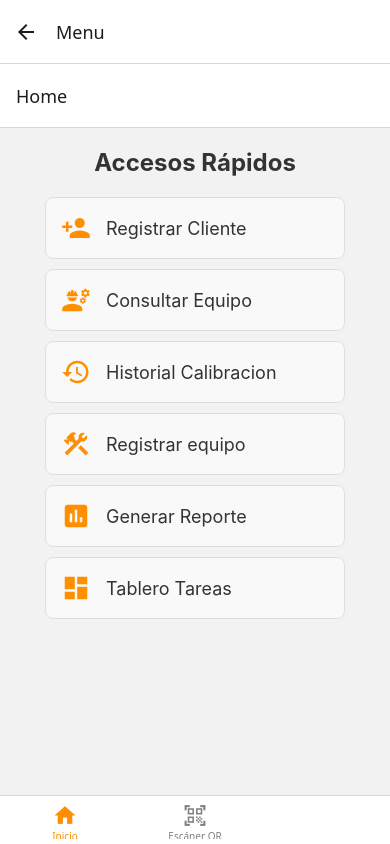
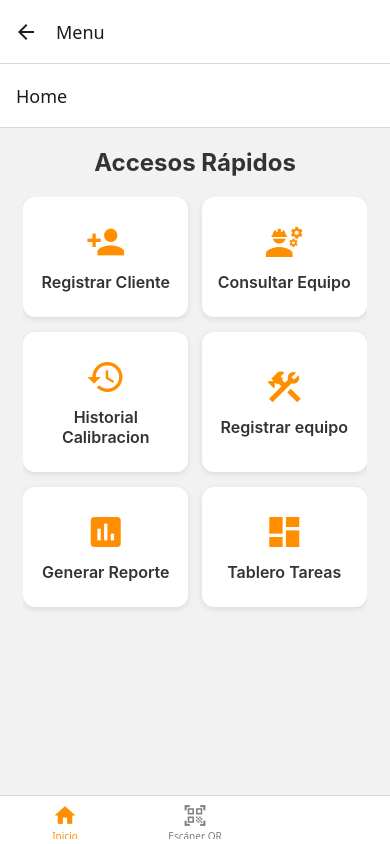
Before and after one commit to RamsesSosa/SistemaSicnoPi, a React Native app in the folder FrontendMovil/: screen /Menu in a window 390 px wide. Built offline with nearby package versions, Linux system fonts and the light colour scheme.

Commit message:
nuevo modificación de la app estetico

```diff
--- a/FrontendMovil/screens/LoginScreen.js
+++ b/FrontendMovil/screens/LoginScreen.js
@@ -1,13 +1,17 @@
 import React, { useState } from 'react';
-import { View, Text, TextInput, StyleSheet, TouchableOpacity, Alert } from 'react-native';
+import { View, Text, TextInput, StyleSheet, TouchableOpacity, Alert, Image } from 'react-native';
 import Icon from 'react-native-vector-icons/FontAwesome';
 import axios from 'axios';
 import AsyncStorage from '@react-native-async-storage/async-storage';
 
+// Asegúrate de que esta ruta sea correcta según tu estructura de carpetas
+import Logo from '../screens/logo.jpeg';
+
 const api = axios.create({
-  baseURL: 'http://192.168.0.114:8000/api/', //Cambiar URL por la ip de quien lo pruebe
+  baseURL: 'http://192.168.0.26:8000/api/', //Cambiar URL por la ip de quien lo pruebe
   timeout: 10000,
 });
+
 const LoginScreen = ({ navigation }) => {
   const [email, setEmail] = useState('');
   const [password, setPassword] = useState('');
@@ -50,8 +54,10 @@ const LoginScreen = ({ navigation }) => {
 
   return (
     <View style={styles.container}>
+      <Image source={Logo} style={styles.logo} />
       <Text style={styles.title}>Bienvenido!</Text>
       <Text style={styles.subtitle}>Inicia sesión con tu correo y contraseña.</Text>
+
       {/* Campo de correo electrónico */}
       <View style={styles.inputContainer}>
         <Icon name="envelope" size={20} color="#999" style={styles.icon} />
@@ -65,6 +71,7 @@ const LoginScreen = ({ navigation }) => {
           autoCapitalize="none"
         />
       </View>
+
       {/* Campo de contraseña */}
       <View style={styles.inputContainer}>
         <Icon name="lock" size={20} color="#999" style={styles.icon} />
@@ -74,20 +81,23 @@ const LoginScreen = ({ navigation }) => {
           placeholderTextColor="#999"
           value={password}
           onChangeText={setPassword}
-          secureTextEntry={!showPassword} // Alternar visibilidad
+          secureTextEntry={!showPassword}
         />
         <TouchableOpacity onPress={() => setShowPassword(!showPassword)}>
           <Icon name={showPassword ? 'eye-slash' : 'eye'} size={20} color="#999" />
         </TouchableOpacity>
       </View>
+
       {/* Botón de inicio de sesión personalizado */}
       <TouchableOpacity style={styles.customButton} onPress={handleLogin}>
         <Text style={styles.customButtonText}>Iniciar Sesión</Text>
       </TouchableOpacity>
+
       {/* Enlace para registrarse */}
       <TouchableOpacity onPress={() => navigation.navigate('Register')}>
         <Text style={styles.link}>Registrarse</Text>
       </TouchableOpacity>
+
       {/* Enlace para recuperar contraseña */}
       <TouchableOpacity>
         <Text style={styles.link}>¿Olvidaste tu contraseña?</Text>
@@ -95,12 +105,21 @@ const LoginScreen = ({ navigation }) => {
     </View>
   );
 };
+
 const styles = StyleSheet.create({
   container: {
     flex: 1,
     justifyContent: 'center',
     padding: 16,
     backgroundColor: '#f5f5f5',
+  },
+  logo: {
+    width: 150,
+    height: 150,
+    resizeMode: 'contain',
+    alignSelf: 'center',
+    marginBottom: 10,
+    marginTop: -40, // Esto la sube un poco
   },
   title: {
     fontSize: 24,
@@ -150,4 +169,5 @@ const styles = StyleSheet.create({
     textAlign: 'center',
   },
 });
+
 export default LoginScreen;
--- a/FrontendMovil/screens/MenuScreen.js
+++ b/FrontendMovil/screens/MenuScreen.js
@@ -19,17 +19,21 @@ const QuickAccessScreen = ({ navigation }) => (
         { id: '6', name: 'Tablero Tareas', icon: 'dashboard', screen: 'Tablero' },
       ]}
       keyExtractor={(item) => item.id}
+      numColumns={2}
+      columnWrapperStyle={{ justifyContent: 'space-between' }}
       renderItem={({ item }) => (
-        <TouchableOpacity onPress={() => navigation.navigate(item.screen)}>
-          <View style={styles.quickAccessItem}>
-            <MaterialIcons name={item.icon} size={30} color="#FF8F00" />
-            <Text style={styles.quickAccessText}>{item.name}</Text>
-          </View>
+        <TouchableOpacity
+          style={styles.cardAccess}
+          onPress={() => navigation.navigate(item.screen)}
+        >
+          <MaterialIcons name={item.icon} size={40} color="#FF8F00" />
+          <Text style={styles.cardText}>{item.name}</Text>
         </TouchableOpacity>
       )}
     />
   </View>
 );
+
 
 const QRScannerScreen = ({ navigation }) => {
   const [facing, setFacing] = useState('back');
@@ -316,20 +320,10 @@ const styles = StyleSheet.create({
     fontWeight: 'bold',
   },
   quickAccessItem: {
-    flexDirection: 'row',
-    alignItems: 'center',
-    padding: 15,
-    borderWidth: 1,
-    borderColor: '#ddd',
-    borderRadius: 8,
-    marginBottom: 10,
-    width: 300,
-    backgroundColor: '#f9f9f9',
+    display: 'none' // eliminado porque ya no se usa
   },
   quickAccessText: {
-    marginLeft: 15,
-    fontSize: 18,
-    color: '#333',
+    display: 'none' // eliminado porque ya no se usa
   },
   camera: {
     flex: 1,
@@ -388,20 +382,25 @@ const styles = StyleSheet.create({
     padding: 15,
     marginBottom: 20,
   },
-  card: {
+  cardAccess: {
     backgroundColor: '#fff',
-    borderRadius: 10,
-    padding: 20,
+    borderRadius: 12,
+    paddingVertical: 25,
+    paddingHorizontal: 15,
+    alignItems: 'center',
+    justifyContent: 'center',
+    width: '48%',
+    marginBottom: 15,
     shadowColor: '#000',
     shadowOffset: { width: 0, height: 2 },
     shadowOpacity: 0.1,
     shadowRadius: 6,
     elevation: 3,
   },
-  cardTitle: {
-    fontSize: 20,
-    fontWeight: 'bold',
-    marginBottom: 15,
+  cardText: {
+    marginTop: 10,
+    fontSize: 16,
+    fontWeight: '600',
     color: '#333',
     textAlign: 'center',
   },
```
Also changed, not shown: FrontendMovil/screens/logo.jpeg (added).
